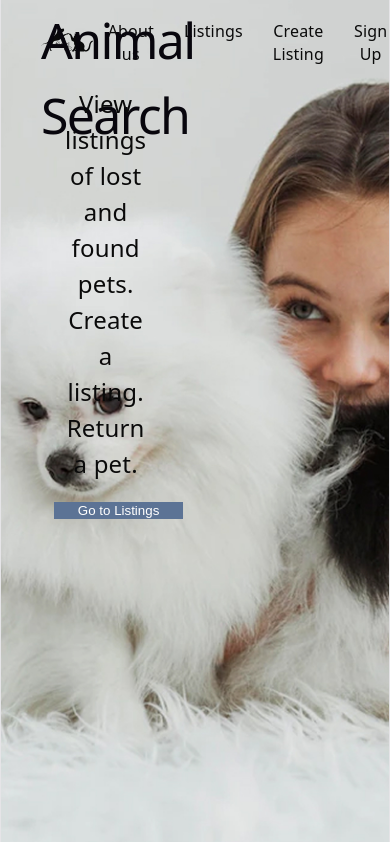
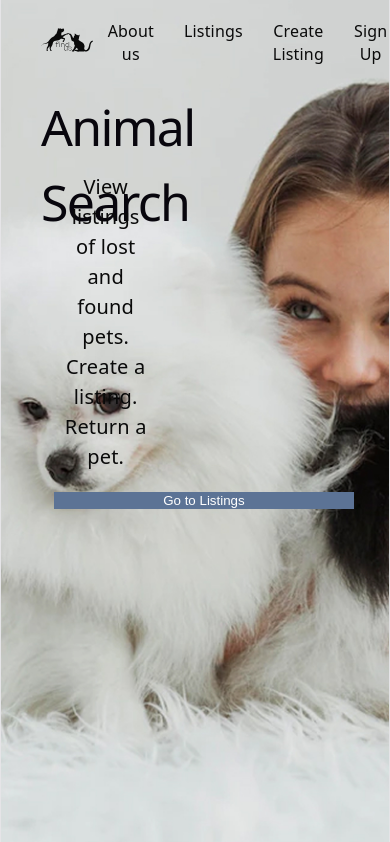
Before and after one commit to liblili/MyReactPetApp, a React (Vite) app: page / in a window 390 px wide. Shown: the top 842 px of the page. Built offline with nearby package versions, Linux system fonts and the light colour scheme.

Commit message:
mobil home

```diff
--- a/src/App.css
+++ b/src/App.css
@@ -11,5 +11,5 @@ a {
 }
 .formen{
 
-    height: 30px;
+    height: 50px;
 }
--- a/src/pages/Home.css
+++ b/src/pages/Home.css
@@ -42,12 +42,12 @@ line-height: 1.5;
   flex-direction: column;
   justify-content: center;
   @media (max-width: 768px) {
-
+    margin-top: 10%;
     position: absolute;
     z-index: 1000;
     background: transparent;
     height: 50%;
-   font-size: larger;
+
    line-height: 1.5;
 
 
@@ -60,7 +60,7 @@ background-color: var(--primary);
 color: white;
 border: 1px white;
 margin:  0 10% ;
-max-width: 100%;
+width: 100%;
   }
 }
 .namofsite{
```
